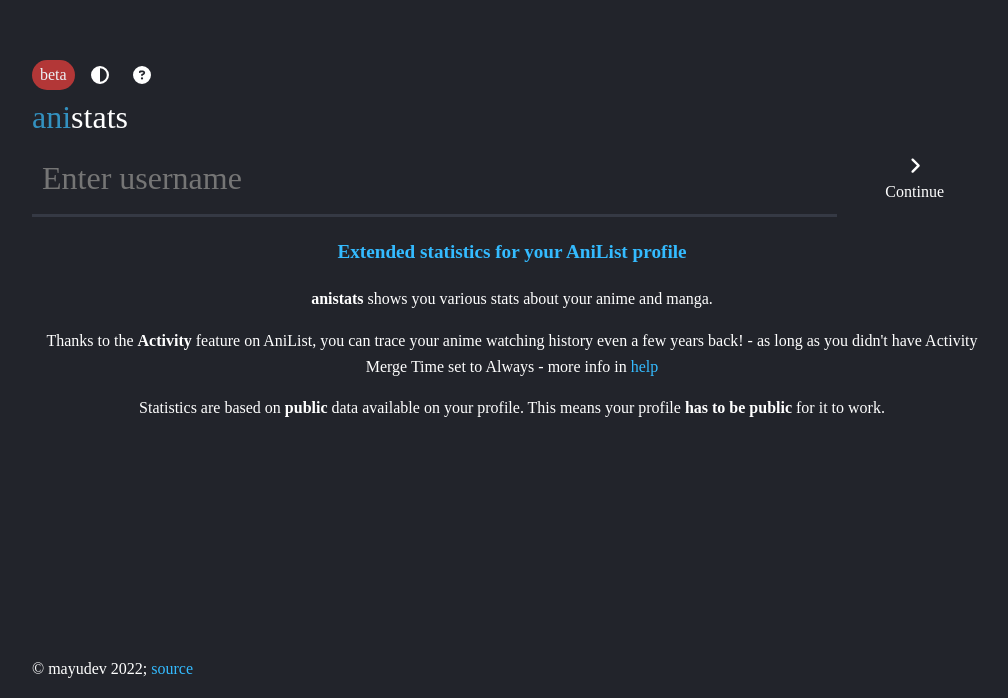
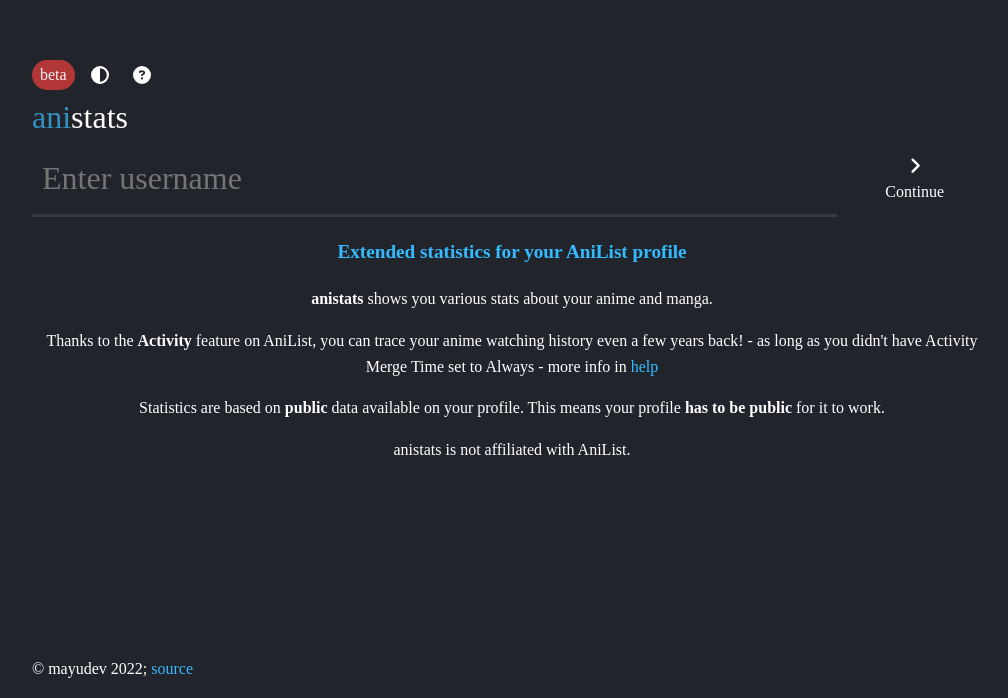
Before and after one commit to mayudev/anistats, a Vue app: page / in a window 1280 px wide. Shown: the part 102-800 px from the top of the page, without its empty margins (128-1136 px from the left). Built offline with nearby package versions, Linux system fonts and the light colour scheme.

Commit message:
chore: add no affiliation message

```diff
--- a/src/components/Home/HomeLanding.vue
+++ b/src/components/Home/HomeLanding.vue
@@ -18,6 +18,7 @@
       profile. This means your profile <strong>has to be public</strong> for it
       to work.
     </p>
+    <p>anistats is not affiliated with AniList.</p>
   </article>
 </template>
 
```
